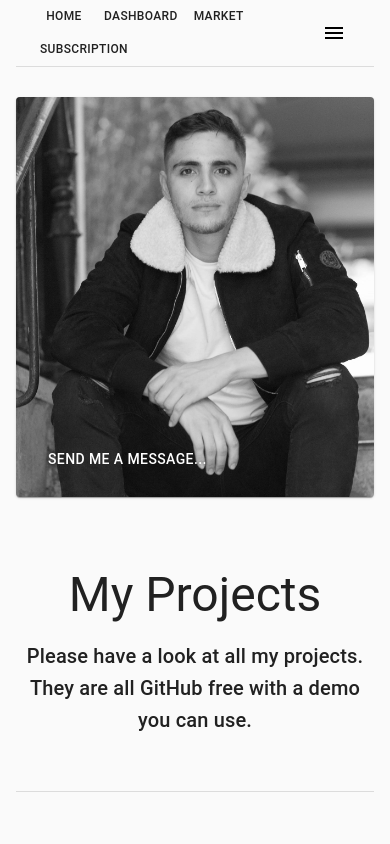
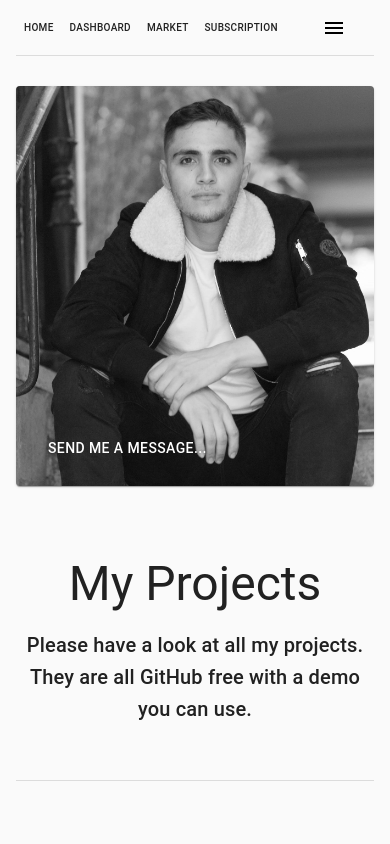
Before and after one commit to AchourBenakli/BlogAchourBenakli, a React (Create React App) app in the folder client/: page / in a window 390 px wide. Shown: the top 844 px of the page. Built offline with nearby package versions, Linux system fonts and the light colour scheme.

Commit message:
ready for deploy

```diff
--- a/client/src/home/Header.js
+++ b/client/src/home/Header.js
@@ -29,6 +29,10 @@ const useStyles = makeStyles((theme) => ({
   toolbar: {
     borderBottom: `1px solid ${theme.palette.divider}`,
     flexGrow: 1,
+    [theme.breakpoints.down('xs')]: {
+      fontSize: '10px',
+      paddingLeft: '0px'
+    }
   },
   typography: {
     color: 'black',
@@ -88,7 +92,8 @@ const useStyles = makeStyles((theme) => ({
   },
   buttonSize: {
     [theme.breakpoints.down('xs')]: {
-      fontSize: '12px'
+      fontSize: '10px',
+      minWidth: '0px'
     }
   }
 
```
